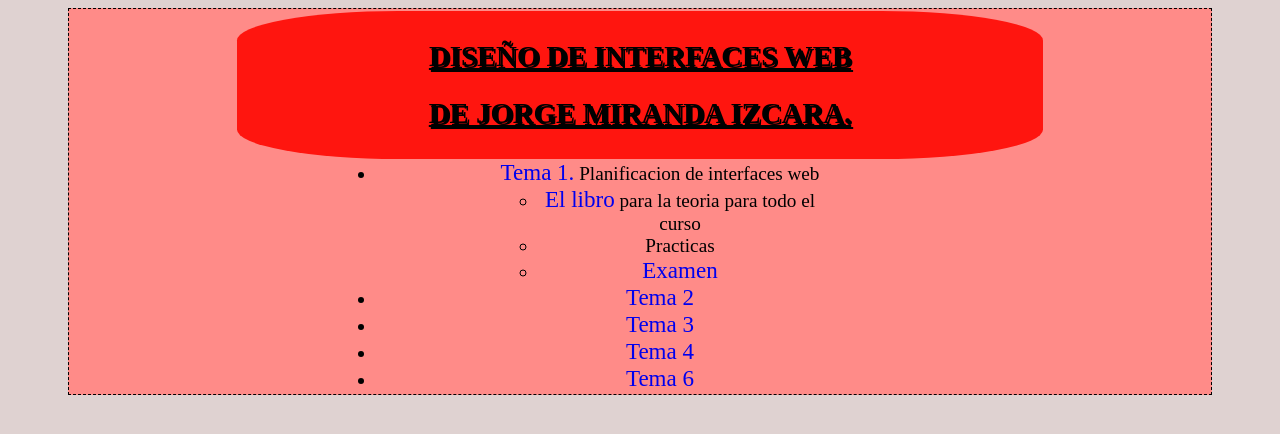
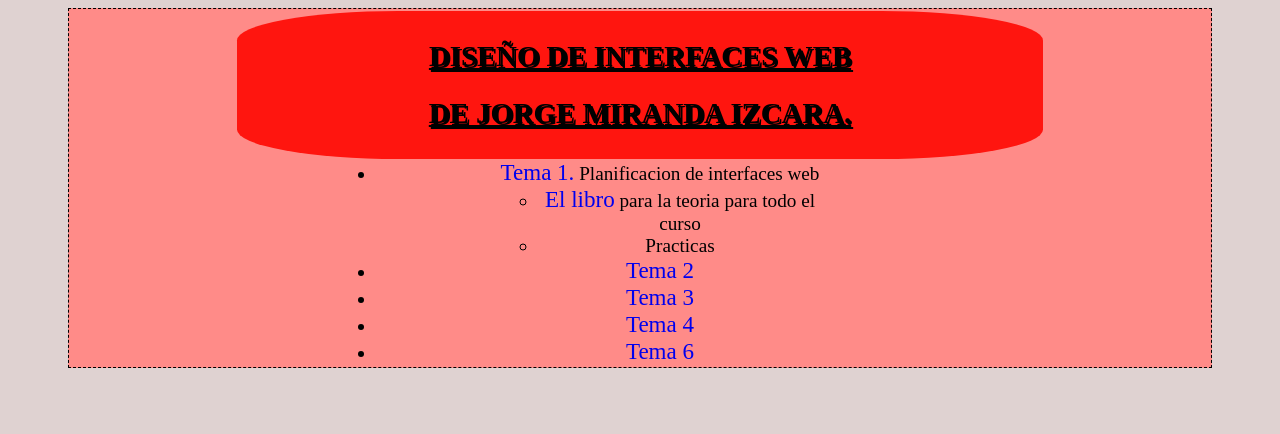
Before and after one commit to jymi31052/desarrolloInterAna, a plain HTML site: page index.html in a window 1280 px wide. Drawn offline with Linux system fonts and the light colour scheme; a web font is replaced by a local one.

Commit message:
index quito examen

```diff
--- a/index.html
+++ b/index.html
@@ -21,7 +21,6 @@
             <ul>
                 <li><a href="./libro-interfaces.pdf">El libro</a> para la teoria para todo el curso</li>
                 <li><a href="./Tema1/Practicas/indexPracticas.html"></a>Practicas</li>
-                <li><a href="#"> Examen</a></li>
             </ul>
 
             <li><a href="./Tema2/index2.html">Tema 2</a></li>
```
